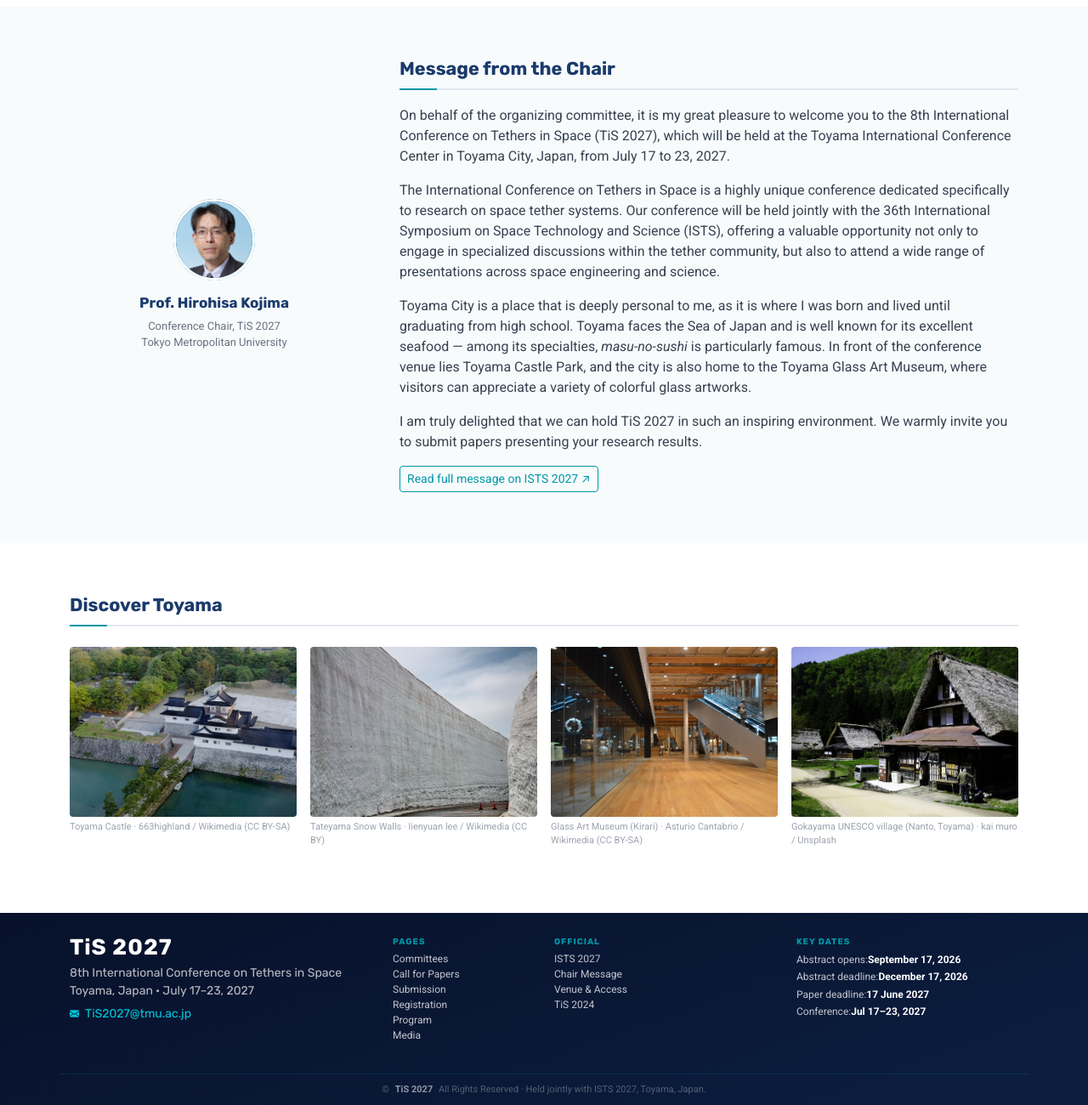
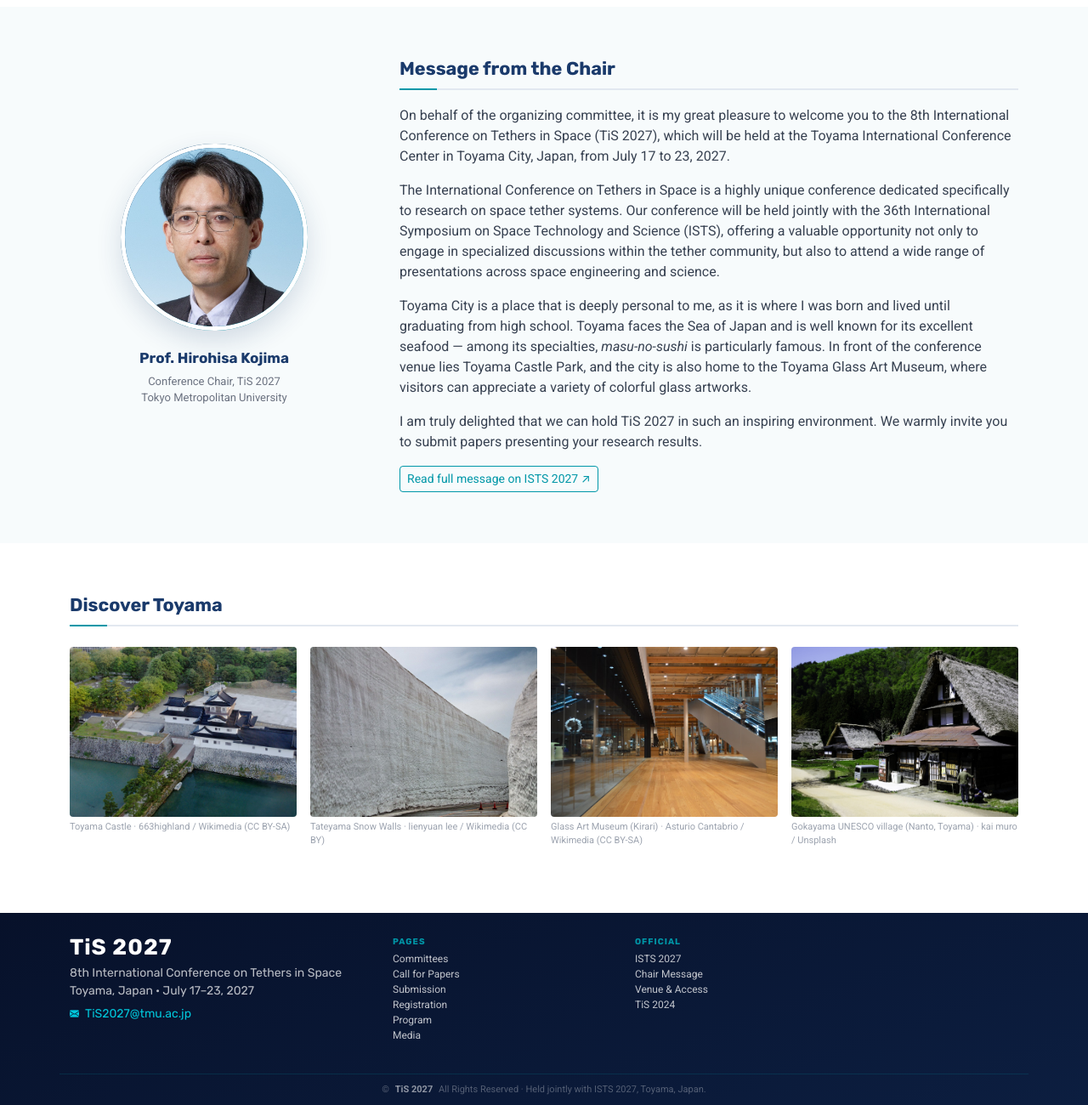
Before and after one commit to Saja8/TiSWeb, a website: page index.html in a window 1280 px wide. Shown: the part 1174-2474 px from the top of the page at 85% size. Drawn offline with Linux system fonts and the light colour scheme.

Commit message:
Refine chair photo and footer

```diff
--- a/assets/scss/tis2027.scss
+++ b/assets/scss/tis2027.scss
@@ -1410,20 +1410,21 @@ $mid:            0.25s $ease;
   display: inline-flex;
   align-items: center;
   justify-content: center;
-  width: 96px;
-  height: 96px;
+  width: 220px;
+  height: 220px;
   border-radius: 50%;
   background: linear-gradient(135deg, $navy 0%, $teal 100%);
-  margin: 0 auto 14px;
+  box-shadow: 0 12px 30px rgba($navy, 0.16);
+  margin: 0 auto 20px;
 }
 
 .chair-photo {
-  border: 3px solid $white;
+  border: 5px solid $white;
   border-radius: 50%;
-  height: 96px;
+  height: 220px;
   object-fit: cover;
   object-position: center 28%;
-  width: 96px;
+  width: 220px;
 }
 
 .chair-initials {
@@ -1479,8 +1480,8 @@ $mid:            0.25s $ease;
   .discover-photo { height: 160px; }
   .venue-thumb-tall { height: 160px; }
   .venue-thumb-half { height: 76px; }
-  .chair-avatar-wrap { width: 72px; height: 72px; }
-  .chair-photo { width: 72px; height: 72px; }
+  .chair-avatar-wrap { width: 144px; height: 144px; }
+  .chair-photo { width: 144px; height: 144px; }
   .chair-initials { font-size: 22px; }
 }
 
--- a/index.html
+++ b/index.html
@@ -175,7 +175,7 @@
           <p class="footer-tagline">8th International Conference on Tethers in Space<br>Toyama, Japan · July 17–23, 2027</p>
           <p class="footer-contact-item"><i class="bi bi-envelope-fill"></i> <a href="mailto:TiS2027@tmu.ac.jp">TiS2027@tmu.ac.jp</a></p>
         </div>
-        <div class="col-lg-2 col-md-3 col-6 footer-links">
+        <div class="col-lg-3 col-md-3 col-6 footer-links">
           <h4>Pages</h4>
           <ul>
             <li><a href="committees.html">Committees</a></li>
@@ -186,22 +186,13 @@
             <li><a href="media.html">Media</a></li>
           </ul>
         </div>
-        <div class="col-lg-3 col-md-3 col-6 footer-links">
+        <div class="col-lg-5 col-md-3 col-6 footer-links">
           <h4>Official</h4>
           <ul>
             <li><a href="https://ists.ne.jp/the36th/" target="_blank" rel="noopener">ISTS 2027</a></li>
             <li><a href="https://ists.ne.jp/the36th/messages-tis/" target="_blank" rel="noopener">Chair Message</a></li>
             <li><a href="https://ists.ne.jp/the36th/venue/" target="_blank" rel="noopener">Venue &amp; Access</a></li>
             <li><a href="https://lassonde.yorku.ca/conf/tis2024/" target="_blank" rel="noopener">TiS 2024</a></li>
-          </ul>
-        </div>
-        <div class="col-lg-3 col-md-6 footer-links">
-          <h4>Key Dates</h4>
-          <ul>
-            <li>Abstract opens: <strong>September 17, 2026</strong></li>
-            <li>Abstract deadline: <strong>December 17, 2026</strong></li>
-            <li>Paper deadline: <strong>17 June 2027</strong></li>
-            <li>Conference: <strong>Jul 17–23, 2027</strong></li>
           </ul>
         </div>
       </div>
```
Also changed, not shown: call-for-papers.html (+2 -11 lines), committees.html (+2 -11 lines), media.html (+2 -11 lines), program.html (+2 -11 lines), registration.html (+2 -11 lines), submission.html (+2 -11 lines), assets/css/tis2027.css.
